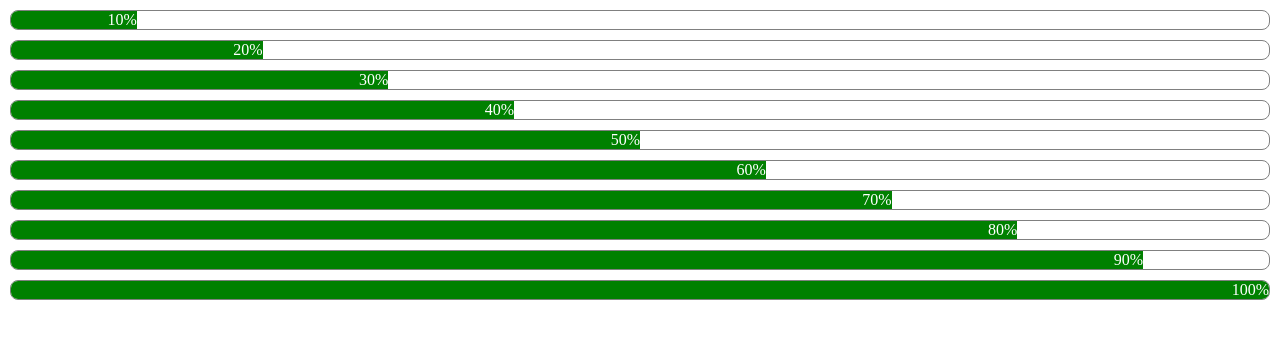
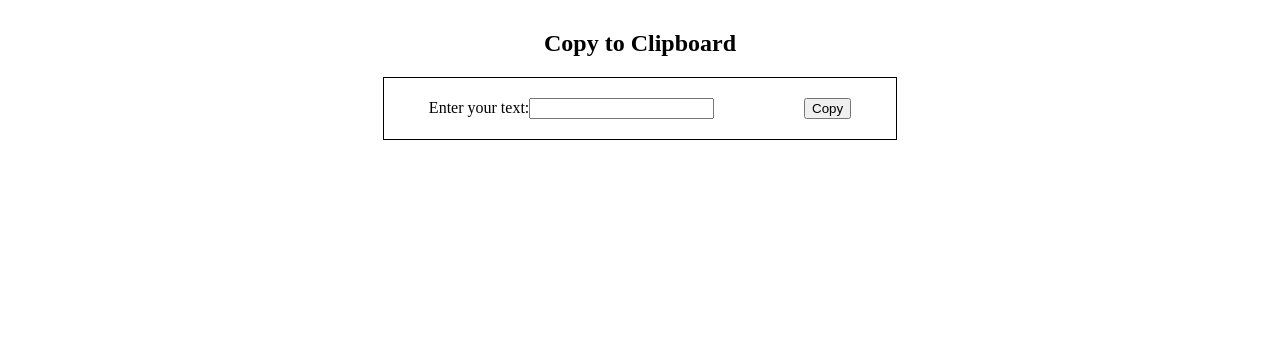
Before and after one commit to PrachiGour2023/machine-coding-frontend, a React (Vite) app: page / in a window 1280 px wide. Shown: the top 338 px of the page. Built offline with nearby package versions, Linux system fonts and the light colour scheme.

Commit message:
copy text to clipboard

```diff
--- a/src/App.css
+++ b/src/App.css
@@ -315,3 +315,13 @@ input[type="checkbox"] {
   color: green;
   font-size: 16px;
 }
+
+.copy-clipboard {
+  display: flex;
+  justify-content:space-around;
+  align-items: center;
+  border: 1px solid black;
+  width: 40%;
+  margin-inline: auto;
+  padding: 20px 0;
+}
--- a/src/App.tsx
+++ b/src/App.tsx
@@ -5,9 +5,7 @@ import { createBrowserRouter, Outlet } from "react-router";
 import { RouterProvider } from "react-router/dom";
 import Navbar from "./components/Navbar";
 import { lazy, Suspense } from "react";
-import NestedCheckbox from "./components/NestedCheckbox";
-import OTPInput from "./components/OTPInput";
-import ProgressBar from "./components/ProgressBar";
+import CopyClipboard from "./components/CopyClipboard";
 
 const Product = lazy(() => import('./components/Products'));
 const ProductDetails = lazy(() => import('./components/ProductDetails'));
@@ -55,9 +53,7 @@ export default function App() {
   return (
     <ErrorBoundary>
       {/* <RouterProvider router={router} /> */}
-      {/* <NestedCheckbox /> */}
-      {/* <OTPInput /> */}
-      <ProgressBar />
+      <CopyClipboard />
     </ErrorBoundary>
   );
 }
--- /dev/null
+++ b/src/components/CopyClipboard.tsx
@@ -0,0 +1,54 @@
+import { useState } from 'react'
+
+const CopyClipboard = () => {
+
+    const [text, setText] = useState<string>('');
+    const [error, setError] = useState<string>('');
+    const [textCopied, setTextCopied] = useState<boolean>(false);
+
+    const handleCopyText = () => {
+        setError("")
+        if (!text.trim()) {
+            setError('Type some values to copy')
+            return;
+        }
+
+
+        navigator.clipboard.writeText(text)
+        setTextCopied(true)
+
+        setTimeout(() => {
+            setTextCopied(false)
+        }, 2000);
+    }
+
+    return (
+        <div>
+            <h2>Copy to Clipboard</h2>
+            <div>
+                <div className='copy-clipboard'>
+                    <label>Enter your text:
+                        <input type="text" value={text} onChange={(e) => setText(e.target.value)} />
+                    </label>
+                    <button onClick={handleCopyText}>Copy</button>
+                </div>
+                {error && <p style={{
+                    color: 'red',
+                    textAlign: 'center'
+                }}>
+                    {error}
+                </p>}
+                {
+                    textCopied && (
+                        <p style={{
+                            color: 'green',
+                            textAlign: 'center'
+                        }}>Copied</p>
+                    )
+                }
+            </div>
+        </div>
+    )
+}
+
+export default CopyClipboard
```
